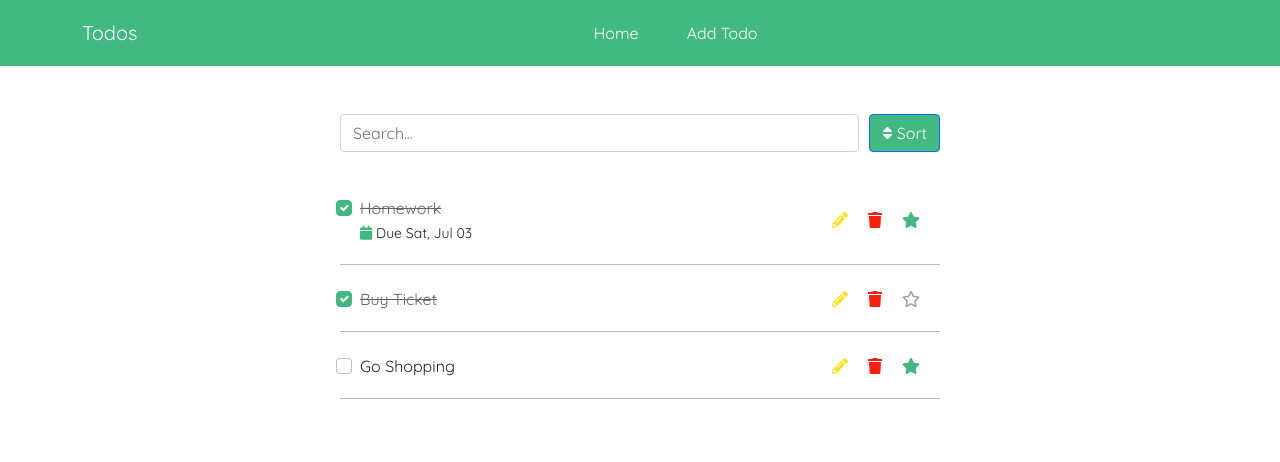
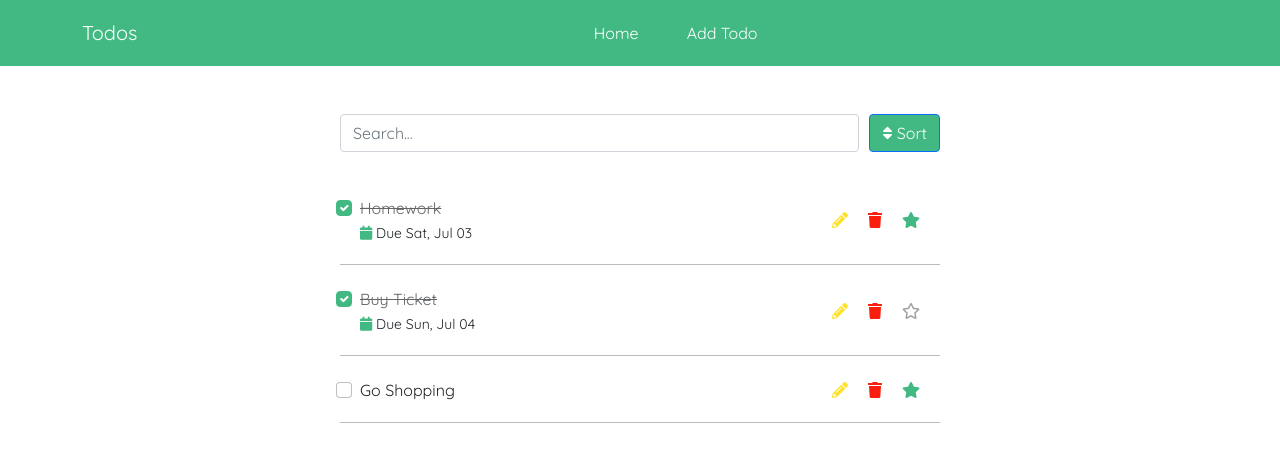
Before and after one commit to NightCoderMMCoder/Vue3TodoApp, a Vue app: page / in a window 1280 px wide. Shown: the top 462 px of the page. Built offline with nearby package versions, Linux system fonts and the light colour scheme.

Commit message:
5-Sorting

```diff
--- a/src/components/Todos/SearchBox.vue
+++ b/src/components/Todos/SearchBox.vue
@@ -12,27 +12,27 @@
         <i class="fas fa-sort"></i> Sort
       </button>
       <ul class="dropdown-menu" aria-labelledby="sort">
-        <li>
+        <li @click="$emit('setSortType')">
           <a class="dropdown-item" href="#">
             <i class="fas fa-globe"></i> All
           </a>
         </li>
-        <li>
+        <li @click="$emit('setSortType', 'alphabetically')">
           <a class="dropdown-item" href="#">
             <i class="fas fa-sort-alpha-down"></i> Alphabetically
           </a>
         </li>
-        <li>
+        <li @click="$emit('setSortType', 'importance')">
           <a class="dropdown-item" href="#">
             <i class="fas fa-star"></i> Importance
           </a>
         </li>
-        <li>
+        <li @click="$emit('setSortType', 'dueDate')">
           <a class="dropdown-item" href="#">
             <i class="fas fa-calendar"></i> Due Date
           </a>
         </li>
-        <li>
+        <li @click="$emit('setSortType', 'completed')">
           <a class="dropdown-item" href="#">
             <i class="fas fa-check"></i> Completed
           </a>
@@ -43,7 +43,9 @@
 </template>
 
 <script>
-export default {};
+export default {
+  emits: ["setSortType"],
+};
 </script>
 
 <style scoped>
--- a/src/components/Todos/TodosList.vue
+++ b/src/components/Todos/TodosList.vue
@@ -5,31 +5,9 @@
 </template>
 
 <script>
-import { ref } from "vue";
 import TodoItem from "./TodoItem.vue";
 export default {
   components: { TodoItem },
-  setup() {
-    const todos = ref([
-      {
-        id: 1,
-        task: "Homework",
-        completed: true,
-        important: true,
-        dueDate: new Date(2021, 6, 3),
-      },
-      {
-        id: 2,
-        task: "Buy Ticket",
-        completed: true,
-      },
-      {
-        id: 3,
-        task: "Go Shopping",
-        important: true,
-      },
-    ]);
-    return { todos };
-  },
+  props: { todos: Array },
 };
 </script>
--- a/src/views/Home.vue
+++ b/src/views/Home.vue
@@ -1,15 +1,66 @@
 <template>
   <div class="home">
-    <SearchBox />
-    <TodosList />
+    <SearchBox @set-sort-type="setSortType" />
+    <TodosList :todos="sortedTodos" />
   </div>
 </template>
 
 <script>
+import { computed, ref } from "vue";
 import SearchBox from "../components/Todos/SearchBox.vue";
 import TodosList from "../components/Todos/TodosList.vue";
 export default {
   components: { SearchBox, TodosList },
   name: "Home",
+  setup() {
+    const sortType = ref("");
+    const todos = ref([
+      {
+        id: 1,
+        task: "Homework",
+        completed: true,
+        important: true,
+        dueDate: new Date(2021, 6, 3),
+      },
+      {
+        id: 2,
+        task: "Buy Ticket",
+        completed: true,
+        dueDate: new Date(2021, 6, 4),
+      },
+      {
+        id: 3,
+        task: "Go Shopping",
+        important: true,
+      },
+    ]);
+
+    const setSortType = (type) => {
+      sortType.value = type;
+    };
+
+    const sortedTodos = computed(() => {
+      if (sortType.value === "completed") {
+        return todos.value.filter((todo) => todo.completed);
+      } else if (sortType.value === "importance") {
+        return todos.value.filter((todo) => todo.important);
+      } else if (sortType.value === "alphabetically") {
+        return todos.value.slice(0).sort((a, b) => {
+          if (a.task > b.task) return 1;
+          if (a.task < b.task) return -1;
+          return 0;
+        });
+      } else if (sortType.value === "dueDate") {
+        return todos.value
+          .filter((todo) => todo.dueDate)
+          .sort((a, b) => {
+            return b.dueDate - a.dueDate;
+          });
+      }
+      return todos.value;
+    });
+
+    return { todos, setSortType, sortedTodos };
+  },
 };
 </script>
```
